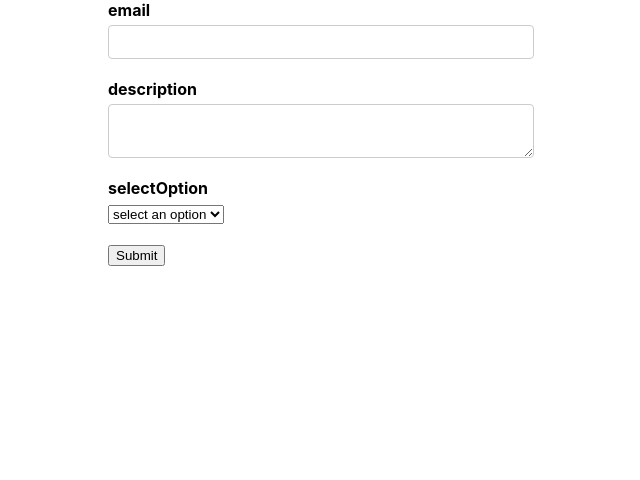
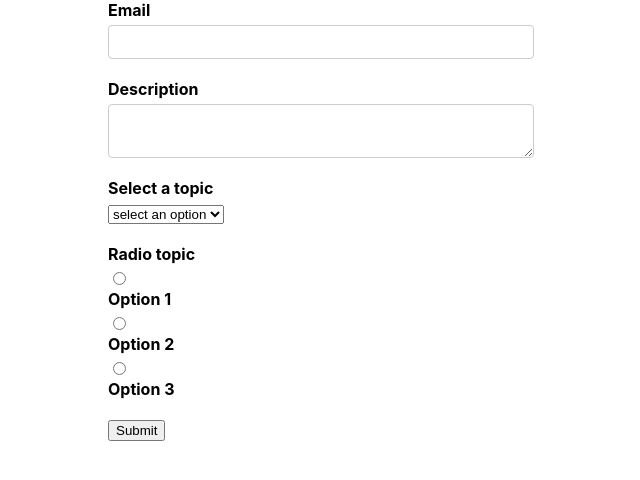
Before and after one commit to fourside/formik_handson, a React (Create React App) app: page / in a window 1280 px wide. Shown: the top 480 px of the page, without its empty margins (319-959 px from the left). Built offline with nearby package versions, Linux system fonts and the light colour scheme.

Commit message:
radio button

```diff
--- a/src/components/FormikContainer.js
+++ b/src/components/FormikContainer.js
@@ -4,6 +4,11 @@
 import { FormikControl } from "./FormikControl";
 
 export function FormikContainer() {
+  const radioOptions = [
+    { key: "Option 1", value: "rOption1" },
+    { key: "Option 2", value: "rOption2" },
+    { key: "Option 3", value: "rOption3" },
+  ];
   const dropdownOptions = [
     { key: "select an option", value: "" },
     { key: "Option 1", value: "option1" },
@@ -14,11 +19,13 @@
     email: "",
     description: "",
     selectOption: "",
+    radioOption: "",
   };
   const validationSchema = Yup.object({
     email: Yup.string().required("Required!"),
     description: Yup.string().required("Required!"),
     selectOption: Yup.string().required("Required!"),
+    radioOption: Yup.string().required("Required!"),
   });
   const onSubmit = (values) => {
     console.log("form data", values);
@@ -31,6 +38,7 @@
             <FormikControl control="input" type="email" label="Email" name="email" />
             <FormikControl control="textarea" label="Description" name="description" />
             <FormikControl control="select" label="Select a topic" name="selectOption" options={dropdownOptions} />
+            <FormikControl control="radio" label="Radio topic" name="radioOption" options={radioOptions} />
             <button type="submit">Submit</button>
           </Form>
         )}
--- a/src/components/FormikControl.js
+++ b/src/components/FormikControl.js
@@ -2,6 +2,7 @@
 import { Input } from "./Input";
 import { Textarea } from "./Textarea";
 import { Select } from "./Select";
+import { RadioButton } from "./RadioButton";
 
 export function FormikControl(props) {
   const { control, ...rest } = props;
@@ -13,6 +14,7 @@
     case "select":
       return <Select {...rest} />;
     case "radio":
+      return <RadioButton {...rest} />
     case "checkbox":
     case "date":
     default:
--- a/src/components/Input.js
+++ b/src/components/Input.js
@@ -6,7 +6,7 @@
   const { label, name, ...rest } = props;
   return (
     <div className="form-control">
-      <label htmlFor={name}>{name}</label>
+      <label htmlFor={name}>{label}</label>
       <Field id={name} name={name} {...rest} />
       <ErrorMessage name={name} component={TextError} />
     </div>
--- /dev/null
+++ b/src/components/RadioButton.js
@@ -0,0 +1,29 @@
+import React from "react";
+import { Field, ErrorMessage } from "formik";
+import { TextError } from "./TextError";
+
+export function RadioButton(props) {
+  const { label, name, options, ...rest } = props;
+  return (
+    <div className="form-control">
+      <label>{label}</label>
+      <Field name={name} {...rest}>
+        {({ field }) =>
+          options.map((option) => (
+            <React.Fragment key={option.key}>
+              <input
+                type="radio"
+                id={option.value}
+                {...field}
+                value={option.value}
+                checked={field.value === option.value}
+              />
+              <label htmlFor={option.value}>{option.key}</label>
+            </React.Fragment>
+          ))
+        }
+      </Field>
+      <ErrorMessage name={name} component={TextError} />
+    </div>
+  );
+}
--- a/src/components/Select.js
+++ b/src/components/Select.js
@@ -6,7 +6,7 @@
   const { label, name, options, ...rest } = props;
   return (
     <div className="form-control">
-      <label htmlFor={name}>{name}</label>
+      <label htmlFor={name}>{label}</label>
       <Field id={name} name={name} {...rest} as="select">
         {options.map((option) => (
           <option key={option.value} value={option.value}>
--- a/src/components/Textarea.js
+++ b/src/components/Textarea.js
@@ -6,7 +6,7 @@
   const { label, name, ...rest } = props;
   return (
     <div className="form-control">
-      <label htmlFor={name}>{name}</label>
+      <label htmlFor={name}>{label}</label>
       <Field id={name} name={name} {...rest} as="textarea" />
       <ErrorMessage name={name} component={TextError} />
     </div>
```
